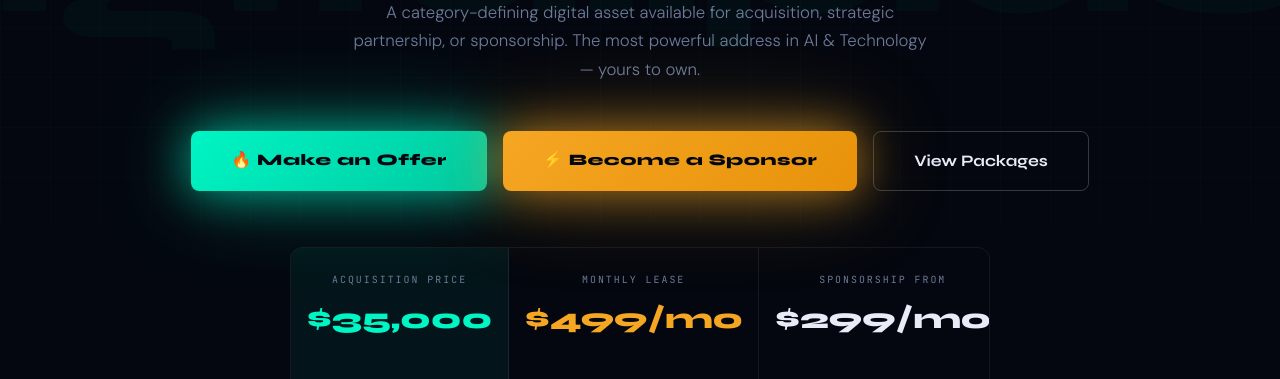
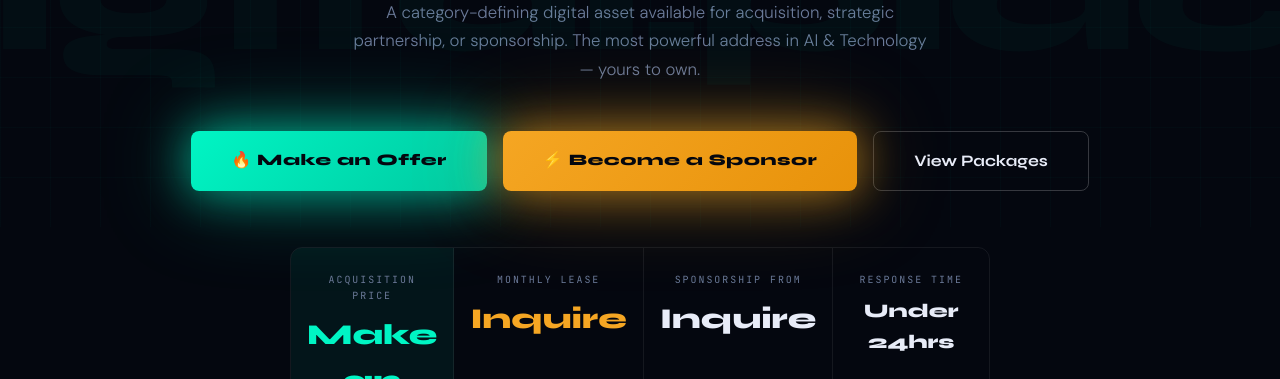
Before and after one commit to WEBWORKSA1/digital-place, a plain HTML site: page acquisition.html in a window 1280 px wide. Shown: the part 573-952 px from the top of the page. Drawn offline with Linux system fonts and the light colour scheme.

Commit message:
Remove domain prices — pricing now via marketplaces only

```diff
--- a/acquisition.html
+++ b/acquisition.html
@@ -434,15 +434,15 @@
   <div class="price-bar">
     <div class="price-item featured">
       <div class="price-label">Acquisition Price</div>
-      <div class="price-val green">$35,000</div>
+      <div class="price-val green">Make an Offer</div>
     </div>
     <div class="price-item">
       <div class="price-label">Monthly Lease</div>
-      <div class="price-val gold">$499/mo</div>
+      <div class="price-val gold">Inquire</div>
     </div>
     <div class="price-item">
       <div class="price-label">Sponsorship From</div>
-      <div class="price-val">$299/mo</div>
+      <div class="price-val">Inquire</div>
     </div>
     <div class="price-item">
       <div class="price-label">Response Time</div>
@@ -490,7 +490,7 @@
       <tbody>
         <tr class="highlight">
           <td><strong>digital.place</strong></td>
-          <td><strong style="color:var(--accent)">$35,000</strong></td>
+          <td><strong style="color:var(--accent)">Make an Offer</strong></td>
           <td>2026</td>
           <td>AI & Technology</td>
           <td><span class="badge-sale">FOR SALE</span></td>
@@ -749,8 +749,8 @@
     <h2 class="section-title">Ready to Acquire digital.place?</h2>
     <p>Purchase outright, lease monthly, or start a sponsorship — we respond within 24 hours. All transfers via Escrow.com.</p>
     <div class="contact-grid">
-      <div class="c-opt"><div class="c-lbl">Acquisition</div><div class="c-val">$35,000</div></div>
-      <div class="c-opt"><div class="c-lbl">Monthly Lease</div><div class="c-val">$499/mo</div></div>
+      <div class="c-opt"><div class="c-lbl">Acquisition</div><div class="c-val">Make an Offer</div></div>
+      <div class="c-opt"><div class="c-lbl">Monthly Lease</div><div class="c-val">Inquire</div></div>
       <div class="c-opt"><div class="c-lbl">Response Time</div><div class="c-val">Under 24hrs</div></div>
     </div>
     <a href="mailto:acquire@digital.place" class="btn-glow" style="font-size:1rem;padding:1.1rem 3rem">
```
